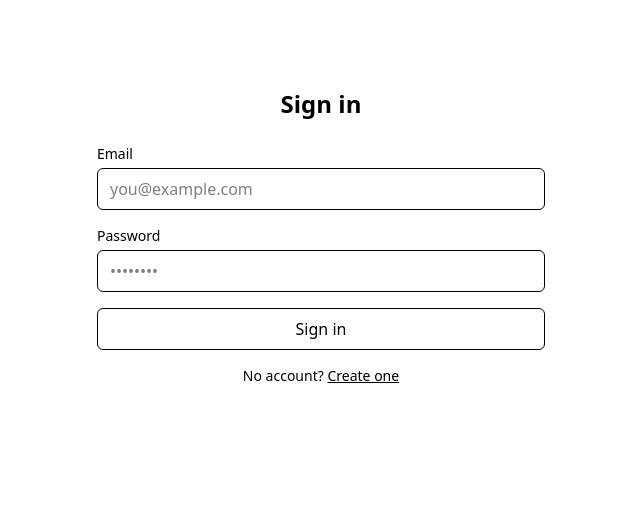
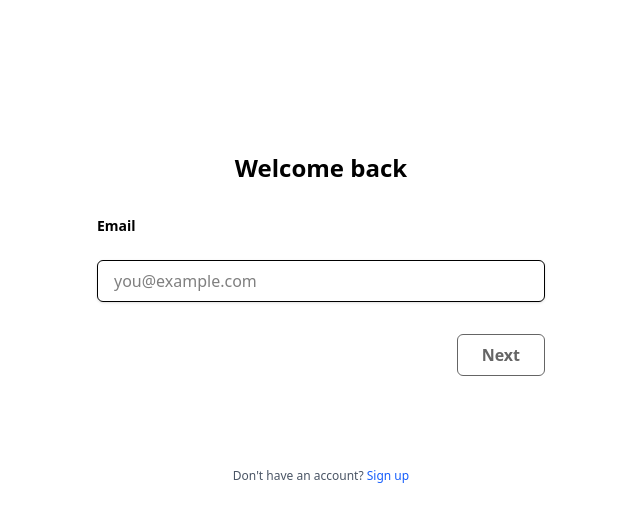
Before and after one commit to jakethomas-dev/dev-gat, a Next.js app: page /signIn in a window 1280 px wide. Shown: the top 522 px of the page, without its empty margins (319-959 px from the left). Built offline with nearby package versions, Linux system fonts and the light colour scheme.

Commit message:
sign in form beginning

```diff
--- /dev/null
+++ b/app/components/Forms/SignIn/SignIn.tsx
@@ -0,0 +1,177 @@
+"use client";
+import { useState, useMemo } from "react";
+import { motion, AnimatePresence } from "framer-motion";
+
+import Link from "next/link";
+import { useRouter } from "next/navigation";
+
+const steps = [
+  {
+    label: "Email",
+    name: "email",
+    type: "email",
+    placeholder: "you@example.com",
+    autoComplete: "email",
+  },
+  {
+    label: "Password",
+    name: "password",
+    type: "password",
+    placeholder: "Password",
+    autoComplete: "current-password",
+  },
+];
+
+export default function SignIn() {
+  const [step, setStep] = useState(0);
+  const [form, setForm] = useState({ email: "", password: "" });
+  const [error, setError] = useState("");
+  const [completed, setCompleted] = useState(false);
+  const [loading, setLoading] = useState(false);
+  const router = useRouter();
+
+  const currentStep = useMemo(() => steps[step], [step]);
+
+  const handleChange = (e: React.ChangeEvent<HTMLInputElement>) => {
+    setForm((f) => ({ ...f, [e.target.name]: e.target.value }));
+    setError("");
+  };
+
+  const validate = (): boolean => {
+    const value = form[currentStep.name as keyof typeof form];
+    if (!value) {
+      setError(`Please enter your ${currentStep.name}.`);
+      return false;
+    }
+    if (currentStep.name === "email" && !/.+@.+\..+/.test(value)) {
+      setError("Please enter a valid email.");
+      return false;
+    }
+    return true;
+  };
+
+  const handleNext = async (e: React.FormEvent) => {
+    e.preventDefault();
+    if (!validate()) return;
+
+    if (step < steps.length - 1) {
+      setStep((s) => s + 1);
+    } else {
+      setLoading(true);
+      try {
+        const res = await fetch("/api/signin", {
+          method: "POST",
+          headers: { "Content-Type": "application/json" },
+          body: JSON.stringify(form),
+        });
+
+        if (!res.ok) {
+          const data = await res.json();
+          throw new Error(data.message || "Invalid credentials");
+        }
+
+        setCompleted(true);
+        setTimeout(() => router.push("/dashboard"), 1500);
+      } catch (err: any) {
+        setError(err.message || "Error signing in");
+      } finally {
+        setLoading(false);
+      }
+    }
+  };
+
+  const handleBack = () => {
+    setError("");
+    setStep((s) => Math.max(0, s - 1));
+  };
+
+  const animationProps = {
+    initial: { opacity: 0, y: 40 },
+    animate: { opacity: 1, y: 0 },
+    exit: { opacity: 0, y: -40 },
+    transition: { duration: 0.4, ease: [0.4, 0, 0.2, 1] as const },
+  };
+
+  return (
+    <div className="max-w-lg mx-auto">
+      <h2 className={`text-2xl font-semibold mb-8 text-center`}>
+        Welcome back
+      </h2>
+      <form className="flex flex-col gap-4 min-h-[220px]" onSubmit={handleNext}>
+        <AnimatePresence mode="wait">
+          {loading ? (
+            <motion.div
+              key="loading"
+              {...animationProps}
+              className="flex flex-col items-center justify-center min-h-[180px]"
+            >
+              <div className="animate-spin h-10 w-10 border-4 border-black border-t-transparent rounded-full mb-4" />
+              <div className="text-gray-700 text-base font-medium">
+                Signing you in…
+              </div>
+            </motion.div>
+          ) : completed ? (
+            <motion.div
+              key="done"
+              {...animationProps}
+              className="flex flex-col items-center justify-center min-h-[180px]"
+            >
+              <div className="text-green-600 text-xl font-semibold mb-2">
+                Signed in!
+              </div>
+              <div className="text-gray-600 text-sm">Redirecting…</div>
+            </motion.div>
+          ) : (
+            <motion.div
+              key={step}
+              {...animationProps}
+              className="flex flex-col gap-4"
+            >
+              <label
+                htmlFor={currentStep.name}
+                className="block text-sm font-semibold mb-2"
+              >
+                {currentStep.label}
+              </label>
+              <input
+                id={currentStep.name}
+                name={currentStep.name}
+                type={currentStep.type}
+                autoComplete={currentStep.autoComplete}
+                className="w-full border border-gray-300 rounded-md px-4 py-2 focus:outline-none focus:shadow focus:border-black transition duration-150"
+                placeholder={currentStep.placeholder}
+                value={form[currentStep.name as keyof typeof form]}
+                onChange={handleChange}
+                required
+                autoFocus
+              />
+              {error && <div className="text-red-500 text-sm">{error}</div>}
+              <div className="flex justify-between mt-4">
+                <button
+                  type="button"
+                  onClick={handleBack}
+                  disabled={step === 0}
+                  className="text-xs text-gray-500 underline disabled:opacity-0 hover:cursor-pointer"
+                >
+                  Back
+                </button>
+                <button
+                  type="submit"
+                  className="bg-white text-black border py-2 px-6 rounded-md opacity-60 hover:cursor-pointer hover:opacity-100 hover:shadow-lg transition-all duration-300 font-semibold"
+                >
+                  {step === steps.length - 1 ? "Sign In" : "Next"}
+                </button>
+              </div>
+            </motion.div>
+          )}
+        </AnimatePresence>
+      </form>
+      <p className="text-xs text-center text-gray-600 mt-8">
+        Don&apos;t have an account?{" "}
+        <Link href="/register" className="text-blue-600 hover:underline">
+          Sign up
+        </Link>
+      </p>
+    </div>
+  );
+}
--- a/app/signIn/page.tsx
+++ b/app/signIn/page.tsx
@@ -1,21 +1,9 @@
+import SignIn from "../components/Forms/SignIn/SignIn";
+
 export default function SignInPage() {
   return (
-    <section className="max-w-md mx-auto py-16">
-      <h1 className="text-2xl font-bold mb-6 text-center">Sign in</h1>
-      <form className="space-y-4" action="#" method="post">
-        <div>
-          <label htmlFor="email" className="block text-sm font-medium mb-1">Email</label>
-          <input id="email" name="email" type="email" required className="w-full border border-black rounded-md px-3 py-2 bg-white" placeholder="you@example.com" />
-        </div>
-        <div>
-          <label htmlFor="password" className="block text-sm font-medium mb-1">Password</label>
-          <input id="password" name="password" type="password" required className="w-full border border-black rounded-md px-3 py-2 bg-white" placeholder="••••••••" />
-        </div>
-        <button type="submit" className="w-full px-4 py-2 border border-black rounded-md hover:bg-black hover:text-white transition">Sign in</button>
-      </form>
-      <p className="text-sm mt-4 text-center">
-        No account? <a href="/register" className="underline">Create one</a>
-      </p>
+    <section className="max-w-md mx-auto py-32">
+      <SignIn />
     </section>
   );
 }
--- a/package.json
+++ b/package.json
@@ -9,6 +9,7 @@
     "lint": "eslint"
   },
   "dependencies": {
+    "framer-motion": "^12.23.12",
     "lucide": "^0.542.0",
     "lucide-react": "^0.543.0",
     "next": "15.5.2",
```
Also changed, not shown: 1 other file (tests, documents, lock files or other folders).
